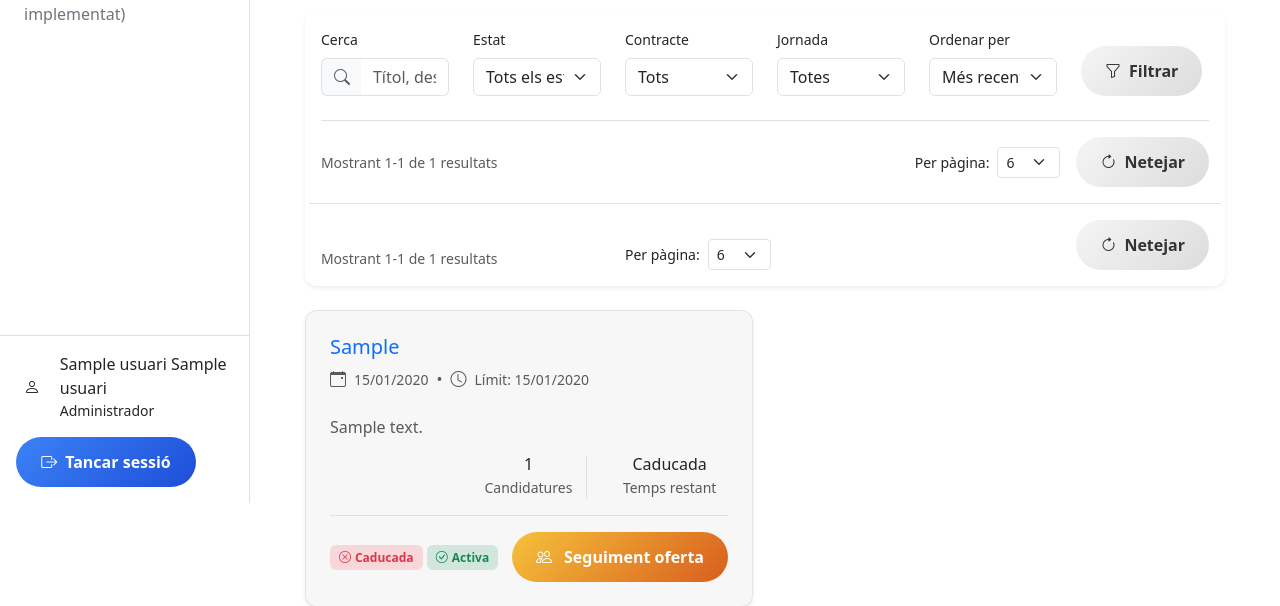
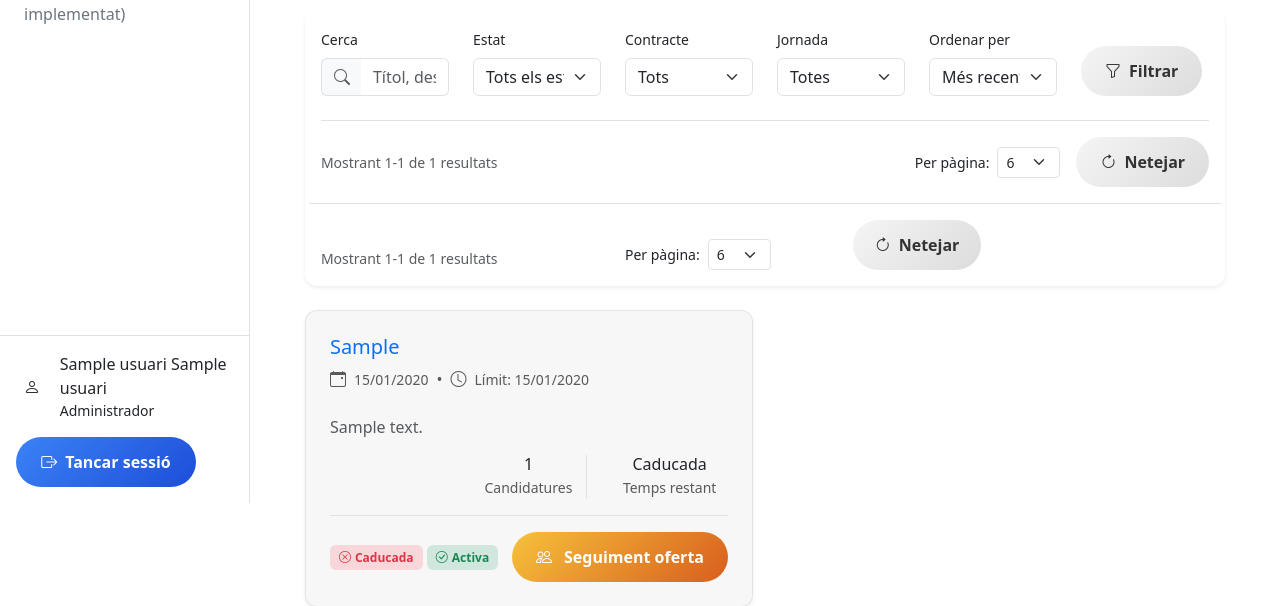
Before and after one commit to rcervera/borsa_treball_django_google, a Django app: page /empresa/ofertes/ in a window 1280 px wide. Shown: the part 297-903 px from the top of the page. Run offline with Django 5.2, Linux system fonts and the light colour scheme; a user stored in the database is signed in; tables that the repository leaves empty hold one stand-in row (values such as "Sample post"); some libraries are stand-ins or nearby versions.

Commit message:
refactor llista ofertes empresa template

```diff
--- a/borsa_treball/templates/borsa_treball/llista_ofertes_empresa.html
+++ b/borsa_treball/templates/borsa_treball/llista_ofertes_empresa.html
@@ -213,7 +213,7 @@
   </div>
 
   <!-- Botons -->
-  <div class="col-md-5 d-flex justify-content-md-end flex-column flex-md-row gap-2 mt-2 mt-md-0">
+  <div class="col-md-2 d-flex justify-content-md-end flex-column flex-md-row gap-2 mt-2 mt-md-0">
 
     <a href="?" class="tercer-btn" title="Netejar filtres">
       <i class="bi bi-arrow-clockwise"></i> Netejar
```
